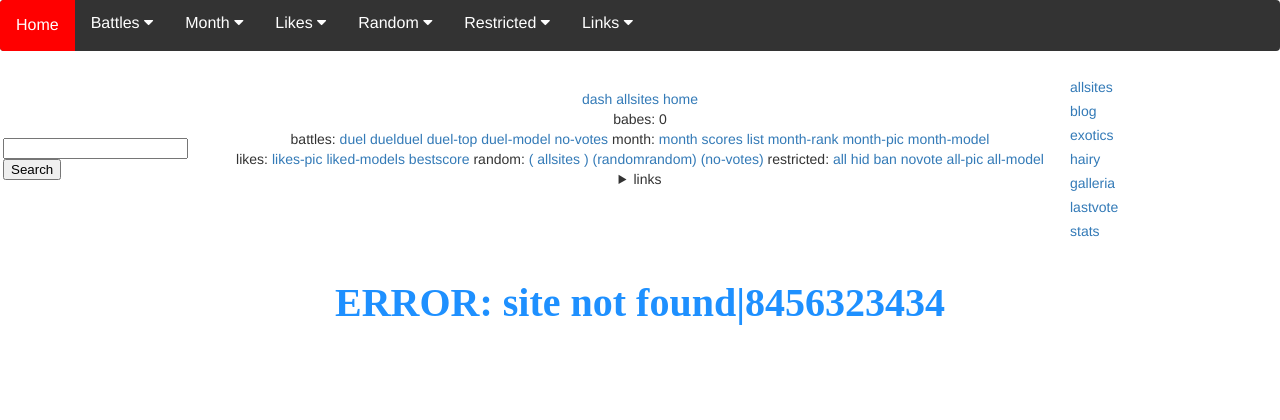
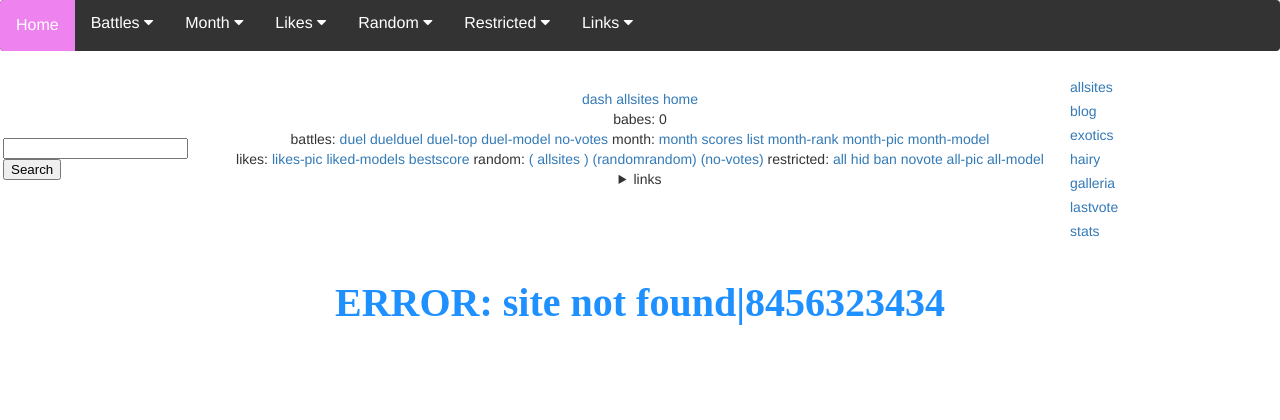
Before and after one commit to toleksa/atk, a Django app: page /atk/1/top/ in a window 1280 px wide, with the pointer over the restyled element. Shown: the top 420 px of the page. Run offline with Django 3.2, Linux system fonts and the light colour scheme.

Commit message:
links - color

```diff
--- a/atkdjango/atk/templates/atk/template_base.html
+++ b/atkdjango/atk/templates/atk/template_base.html
@@ -335,7 +335,7 @@
       }
 
       .navbar a:hover, .dropdown-links:hover .dropbtn-links {
-        background-color: red;
+        background-color: violet;
       }
 
       .dropdown-links-content {
```
